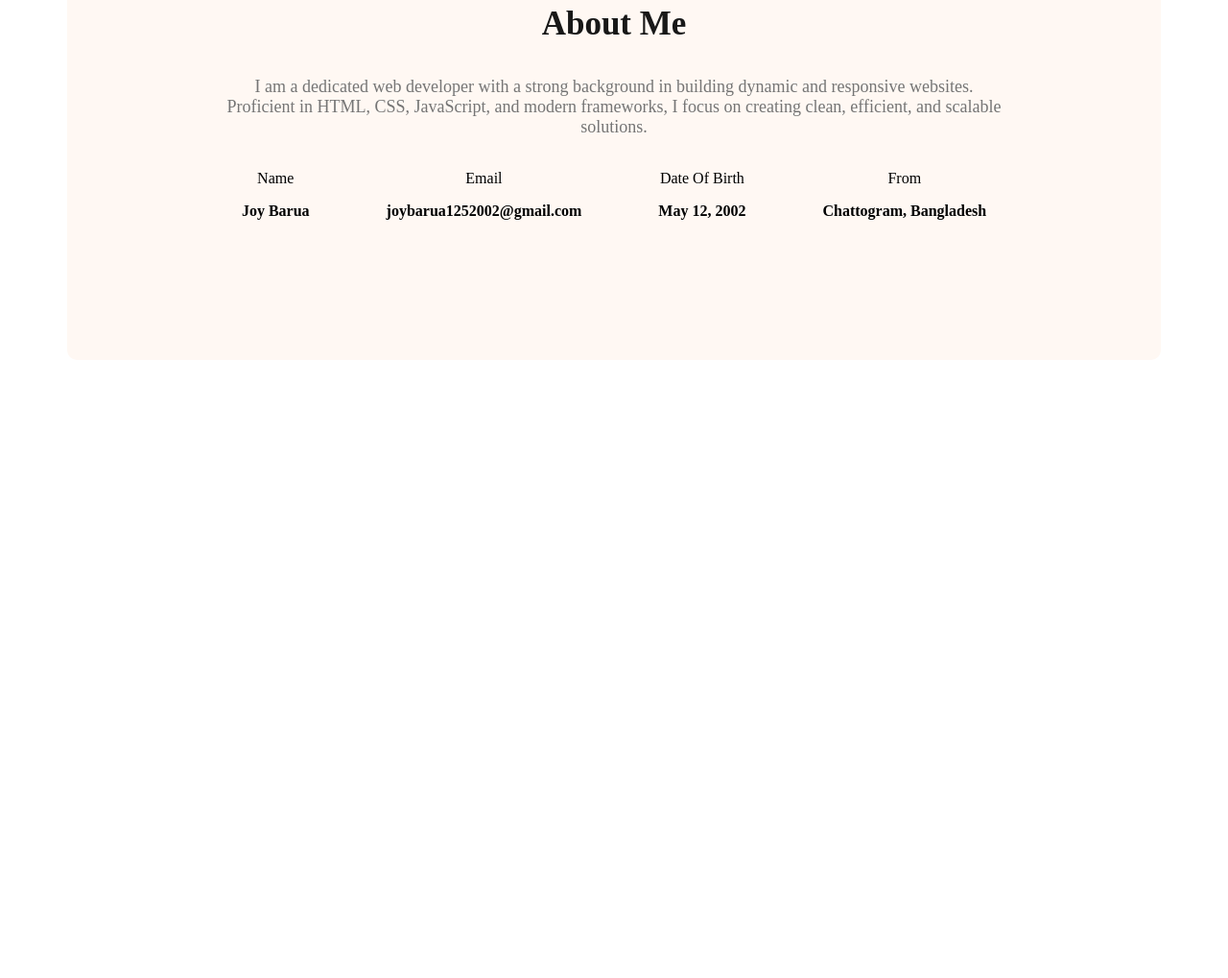
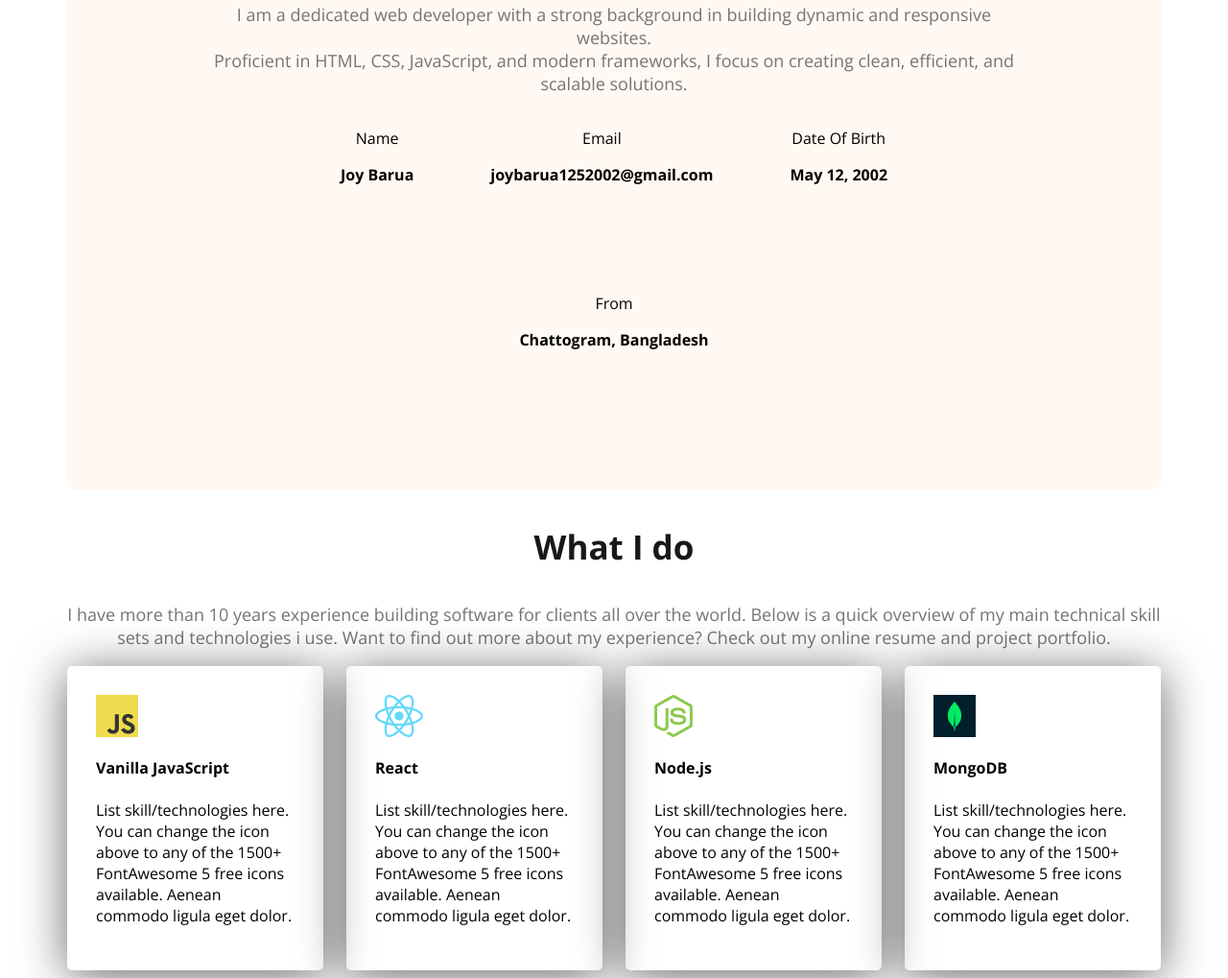
Before and after one commit to joyb7/first-portfolio, a plain HTML site: page index.html in a window 1280 px wide. Shown: the part 974-1993 px from the top of the page at 96% size. Before the commit the page ends 1357 px from the top, so only its background shows below. Drawn offline with nearby package versions, Linux system fonts and the light colour scheme.

Commit message:
added skills

```diff
--- a/index.html
+++ b/index.html
@@ -9,7 +9,7 @@
     <link href="https://fonts.googleapis.com/css2?family=Open+Sans:ital,wght@0,300..800;1,300..800&display=swap" rel="stylesheet">
     <link rel="stylesheet" href="style/portfolio.css">
 </head>
-<body class=".open-sans-normal">
+<body class="open-sans-normal">
     <header class="header secondary-bg">
        <nav>
             <h3 class="nav-titel">J<span class="text-primary">o</span>y</h3>
@@ -56,9 +56,34 @@
             <div class="about-item">
                 <p class="item-title">From</p>
                 <p class="item-description">Chattogram, Bangladesh</p>
+        </div>
+        </section>
+        <section class="skills">
+            <h3 class="section-title text-center">What I do</h3>
+            <p class="section-description text-center">I have more than 10 years experience building software for clients all over the world. Below is a quick overview of my main technical skill sets and technologies i use. Want to find out more about my experience? Check out my online resume and project portfolio.</p>
+            <div class="skills-container">
+                <div class="skill">
+                    <img src="images/icon/js.png" alt="">
+                    <h4 class="skill-title">Vanilla JavaScript</h4>
+                    <p class="skill-description">List skill/technologies here. You can change the icon above to any of the 1500+ FontAwesome 5 free icons available. Aenean commodo ligula eget dolor.</p>
+                </div>
+                <div class="skill">
+                    <img src="images/icon/react.png" alt="">
+                    <h4 class="skill-title">React</h4>
+                    <p class="skill-description">List skill/technologies here. You can change the icon above to any of the 1500+ FontAwesome 5 free icons available. Aenean commodo ligula eget dolor.</p>
+                </div>
+                <div class="skill">
+                    <img src="images/icon/nodejs.png" alt="">
+                    <h4 class="skill-title">Node.js</h4>
+                    <p class="skill-description">List skill/technologies here. You can change the icon above to any of the 1500+ FontAwesome 5 free icons available. Aenean commodo ligula eget dolor.</p>
+                </div>
+                <div class="skill">
+                    <img src="images/icon/mongo.png" alt="">
+                    <h4 class="skill-title">MongoDB</h4>
+                    <p class="skill-description">List skill/technologies here. You can change the icon above to any of the 1500+ FontAwesome 5 free icons available. Aenean commodo ligula eget dolor.</p>
+                </div>
             </div>
         </section>
-        </div>
     </main>
 
 </body>
--- a/style/portfolio.css
+++ b/style/portfolio.css
@@ -2,8 +2,7 @@
   font-family: "Open Sans", sans-serif;
   font-optical-sizing: auto;
   font-style: normal;
-  font-variation-settings:
-    "wdth" 100;
+  font-variation-settings: "wdth" 100;
 }
 
 .secondary-bg {
@@ -37,6 +36,10 @@
 .section-description {
     font-size: 18px;
     color: #757575;
+}
+
+.text-center {
+    text-align: center;
 }
 
 .header {
@@ -99,11 +102,15 @@ main {
     margin: 0 auto;
 }
 
+.main-section {
+        margin-top: 130px;
+        margin-bottom: 130px;
+}
 .about {
     border-radius: 10px;
     padding: 130px 150px;
     text-align: center;
-    margin-top: 130px;
+
 }
 
 .item-description {
@@ -115,3 +122,15 @@ main {
     justify-content: center;
     gap: 80px;
 }
+
+.skills-container {
+    display: flex;
+    gap: 24px;
+
+}
+
+.skill {
+    padding: 30px;
+    border-radius: 5px;
+    box-shadow: 0px 6px 50px 0px rgba(0, 0, 0, 0.6);
+}
```
Also changed, not shown: images/icon/facebook.png (added), images/icon/insta.png (added), images/icon/js.png (added), images/icon/mongo.png (added), images/icon/nodejs.png (added), images/icon/react.png (added), images/icon/twitter.png (added).
